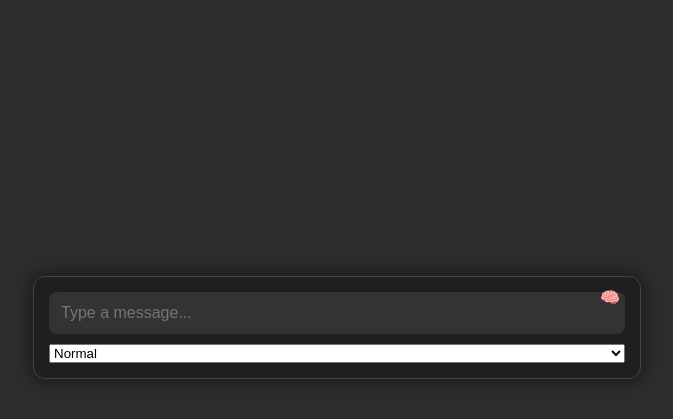
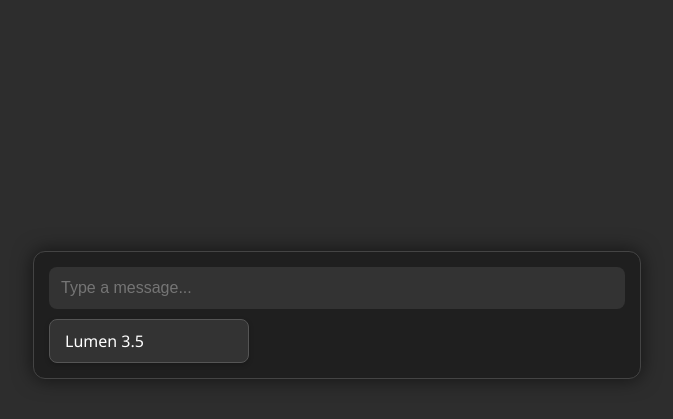
Before and after one commit to StakLabs/Lumen, a website: page index.html in a window 1280 px wide. Shown: the part 391-810 px from the top of the page, without its empty margins (303-976 px from the left). Drawn offline with Linux system fonts and the light colour scheme.

Commit message:
Update index.html

```diff
--- a/index.html
+++ b/index.html
@@ -12,12 +12,9 @@
             <h1>Type a Message</h1>
         </div>
         <div class="input-box-container">
-            <div class="brain">🧠</div>
             <input type="text" placeholder="Type a message..." id="userMessageInput" onkeydown="if (event.key === 'Enter') userMessage();">
-            <select id="responseType">
-                <option name="normal">Normal</option>
-                <option name="long">Think for longer</option>
-                <option name="image">Generate an image</option>
+            <select id="selectedModel">
+                <option name="free">Lumen 3.5</option>
             </select>
         </div>
         <br>
```
